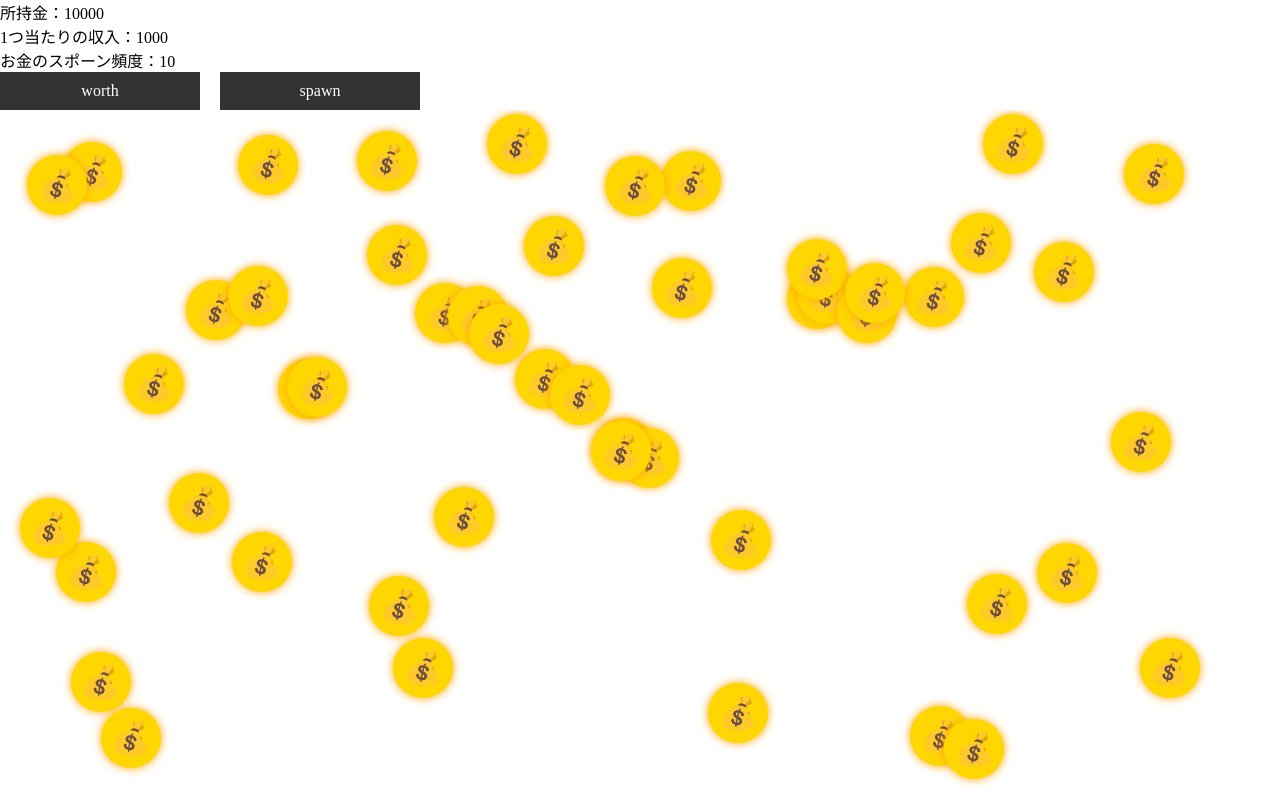
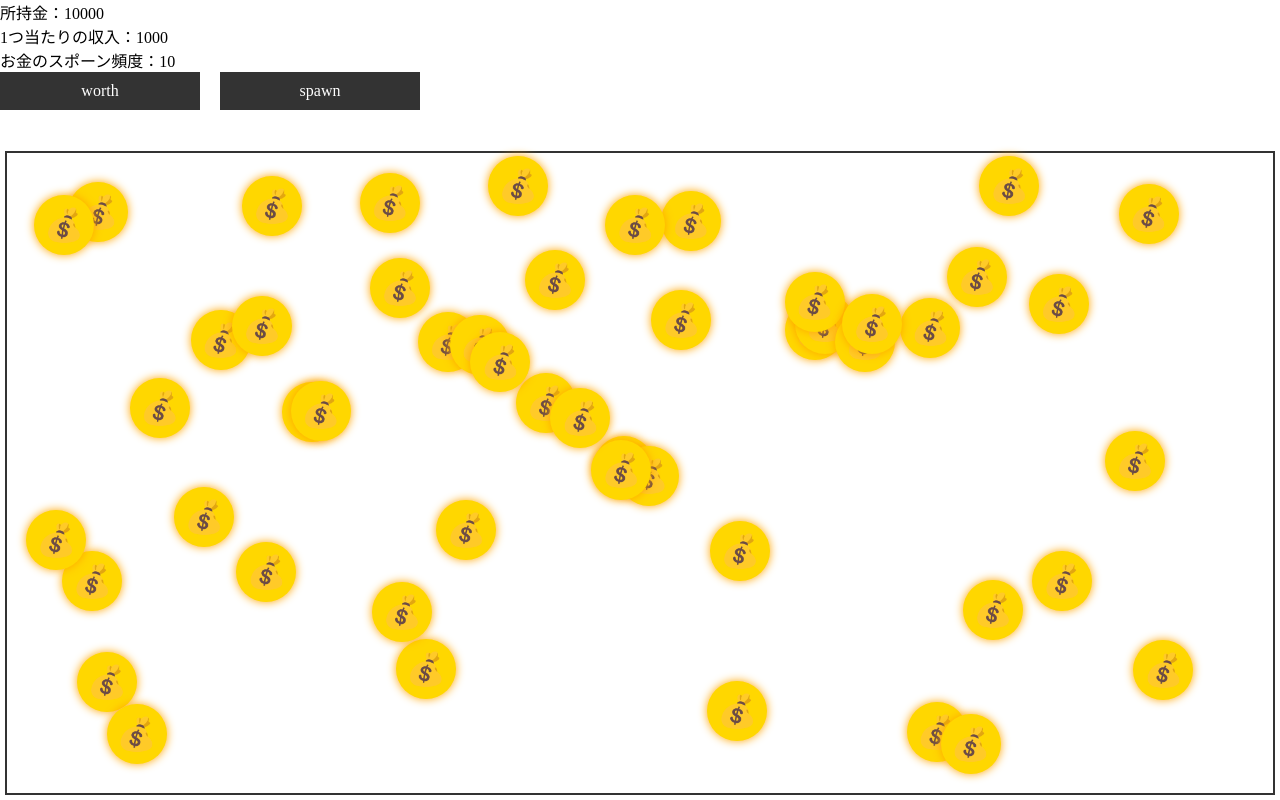
Before and after one commit to kanade0811/money_clicker, a Vue app: page / in a window 1280 px wide. Built offline with nearby package versions, Linux system fonts and the light colour scheme.

Commit message:
app,firldに関するcssを変更

```diff
--- a/src/App.vue
+++ b/src/App.vue
@@ -9,11 +9,3 @@ import Tool from './components/tool.vue'
     <Field />
   </div>
 </template>
-
-<style>
-.app {
-  display: flex;
-  flex-direction: column;
-  height: 100vh;
-}
-</style>
--- /dev/null
+++ b/src/assets/style/app.css
@@ -0,0 +1,5 @@
+body {
+  height: 100vh;
+  margin: 0;
+  height: 100vh;
+}
--- a/src/assets/style/global.css
+++ /dev/null
@@ -1,4 +0,0 @@
-html, body, #app {
-  height: 100%;
-  margin: 0;
-}
--- a/src/components/field.vue
+++ b/src/components/field.vue
@@ -14,13 +14,8 @@ onMounted(() => {
 
 <template>
   <div class="field" ref="fieldRef">
-    <div
-      v-for="money in moneys"
-      :key="money.id"
-      class="money"
-       :style="{ left: money.x + 'px', top: money.y + 'px' }"
-      @click="tapMoney(money.id)"
-      >
+    <div v-for="money in moneys" :key=" money.id " class="money"
+      :style=" { left: money.x + 'px', top: money.y + 'px' } " @click="tapMoney(money.id)">
       💰
     </div>
   </div>
@@ -28,11 +23,12 @@ onMounted(() => {
 
 <style scoped>
 .field {
-  position: relative;
-  flex: 1;
-  width: 100%;
-  overflow: hidden;
-  background: #fff;
+  position: fixed;
+  bottom: 0;
+  height: 80vh;
+  width: calc(100vw - 14px);
+  margin: 5px;
+  border: 2px solid #333;
 }
 
 .money {
@@ -48,7 +44,4 @@ onMounted(() => {
   cursor: pointer;
   box-shadow: 0 0 10px orange;
 }
-
-
-
 </style>
--- a/src/components/tool.vue
+++ b/src/components/tool.vue
@@ -48,10 +48,3 @@ import { globals } from '@/globals'
 import { worth } from '@/composables/button/worth'
 import { spawn } from '@/composables/button/spawn'
 </script>
-
-<style scoped>
-.tool {
-  background: #f5f5f5;
-  padding: 8px;
-}
-</style>
--- a/src/main.js
+++ b/src/main.js
@@ -1,5 +1,5 @@
 import { createApp } from 'vue'
 import App from './App.vue'
-import '@/assets/style/global.css'
+import '@/assets/style/app.css'
 
 createApp(App).mount('#app')
```
